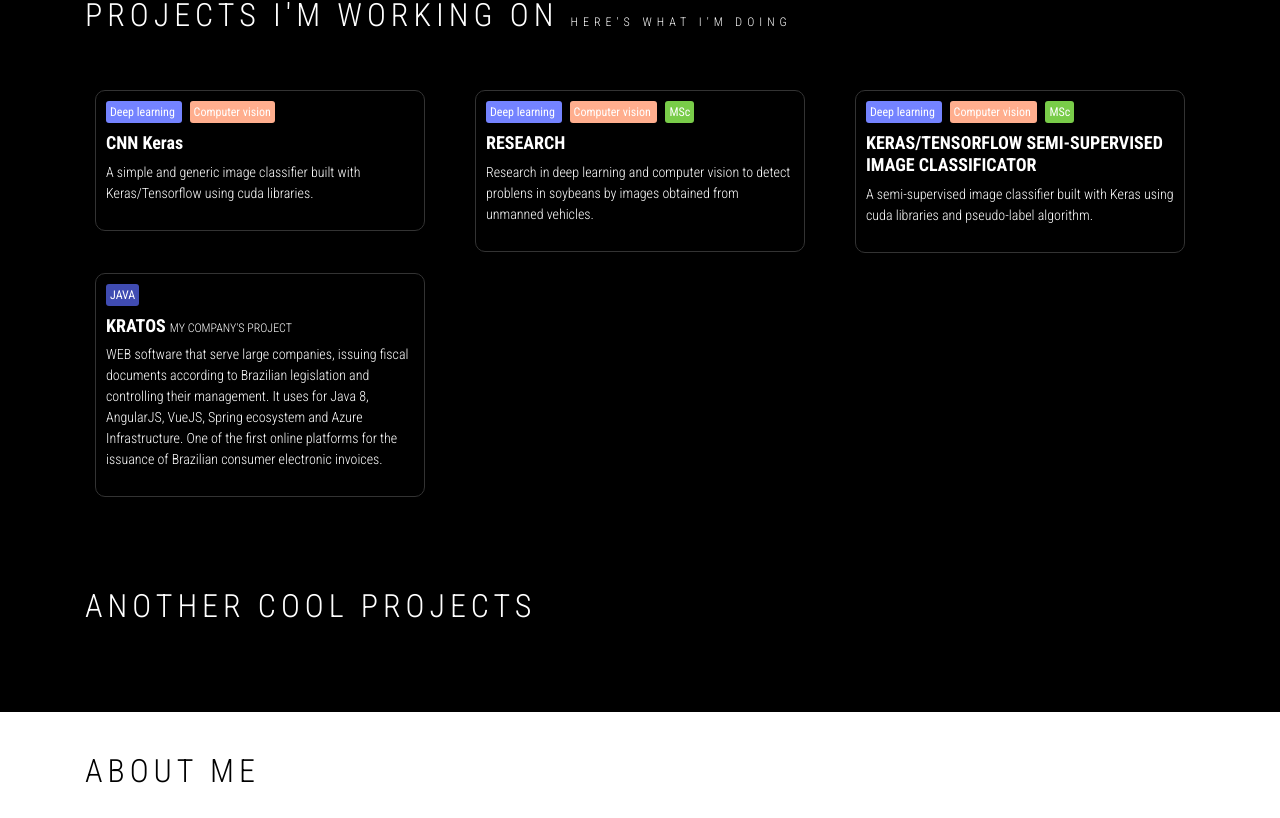
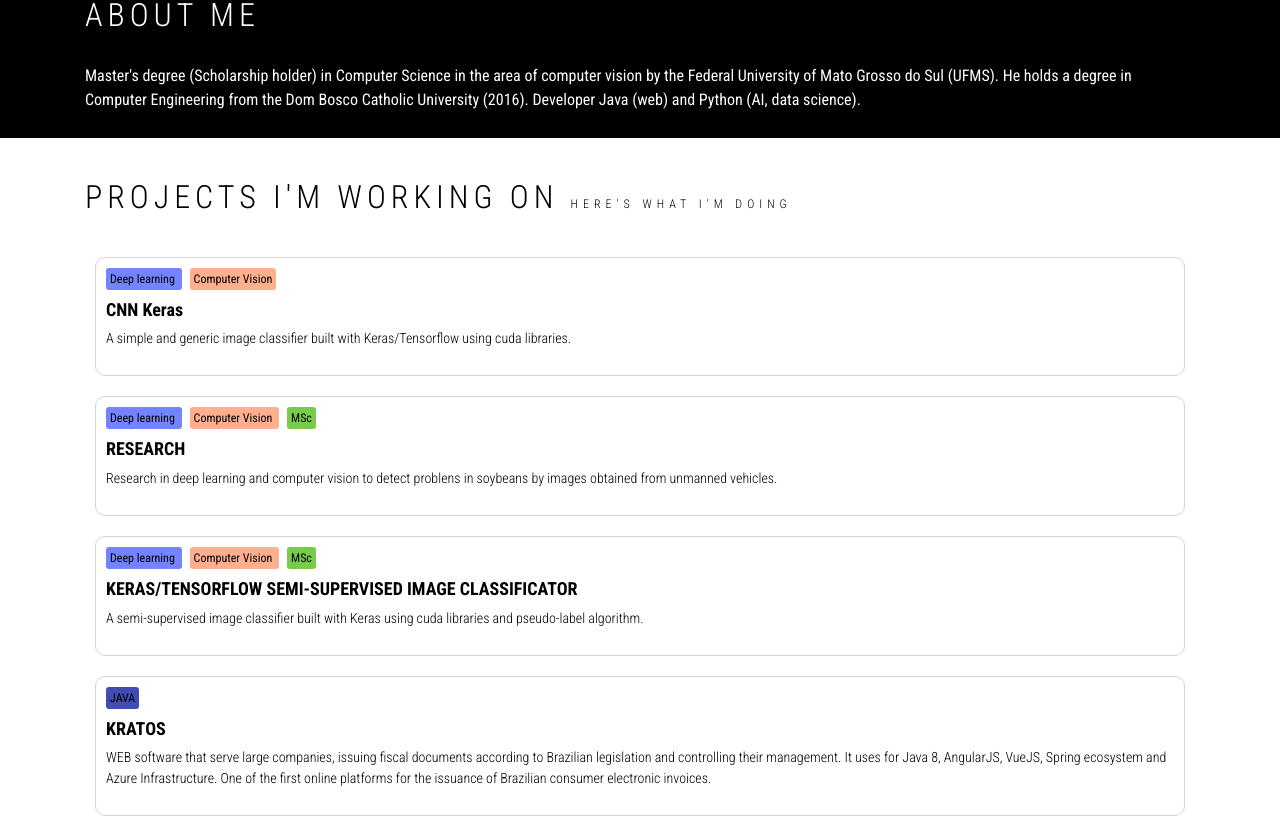
Before and after one commit to gabrielkirsten/personal-page, a Vue app: page / in a window 1280 px wide. Shown: the part 788-1606 px from the top of the page. Built offline with nearby package versions, Linux system fonts and the light colour scheme.

Commit message:
changed gk-section to use slog

```diff
--- a/src/components/gk-section.vue
+++ b/src/components/gk-section.vue
@@ -1,38 +1,6 @@
 <template>
     <div :class="getClassOfCustomStyle(customStyle)">
-        <div class="container">
-            <div class="section-title">
-                <h2> {{title}} <span> {{titleDescription}}</span></h2>
-            </div>
-
-            <b-row>
-                <b-col xs="12">
-                    <p>{{text}}</p>
-                </b-col>
-            </b-row>
-
-            <b-row class="section-itens">
-                <b-col md="4"
-                       v-for="item in items"
-                       v-bind:key="item.id">
-                    <div class="border-section" @click="goToLink(item.link)">
-                        <gk-tag :text="tag.name"
-                                :backgroundColor="tag.color"
-                                v-for="tag in item.tags"
-                                v-bind:key="tag.id">
-                            {{tag.name}}
-                        </gk-tag>
-                        <h3 class="title">
-                            {{item.title}}
-                            <span class="subtitle">{{item.subtitle}}</span>
-                        </h3>
-                        <p class="description">{{item.description}}</p>
-                    </div>
-                </b-col>
-            </b-row>
-
-        </div>
-
+        <slot/>
     </div>
 </template>
 
@@ -54,9 +22,6 @@ export default {
     text: String,
   },
   methods: {
-    goToLink(link) {
-      window.open(link, '_blank');
-    },
     getClassOfCustomStyle(customStyle) {
       switch (customStyle) {
         case 'black':
@@ -72,14 +37,6 @@ export default {
 </script>
 
 <style lang="scss" scoped>
-h2 {
-  letter-spacing: 5px;
-  font-weight: 300;
-  span {
-      font-size:12px;
-      font-weight: 300;
-  }
-}
 
 div.black {
     background-color: black;
@@ -103,40 +60,28 @@ div.white {
     }
 }
 
-.section-itens {
-    margin-bottom: 30px;
-    font-size: 14px;
-    .title {
-        font-weight: 700;
-        font-size: 18px;
-        margin-top: 10px;
-        .subtitle {
-            font-weight: 300;
-            font-size: 12px;
-        }
-    }
-    .description {
-        font-weight: 300;
-    }
-}
-
-.section-title {
-    margin-top: 30px;
-    margin-bottom: 30px;
-}
 
 .border-section {
-    border: 1px solid #333333;
+    border: 1px solid #d1d5da;
     border-radius: 10px;
     margin: 10px;
     padding: 10px;
     transition: border 0.2s linear;
     transition: background-color 0.2s linear;
     cursor: pointer;
+    transition: border 2s;
     &:hover {
-        border: 1px solid white;
-        background-color: #333333;
+        border: 1px solid #7483FF;
     }
 }
 
+h2 {
+  letter-spacing: 5px;
+  font-weight: 300;
+  span {
+      font-size:12px;
+      font-weight: 300;
+  }
+}
+
 </style>
--- a/src/scss/custom.scss
+++ b/src/scss/custom.scss
@@ -29,3 +29,25 @@ a {
   text-decoration: none;
   color: #2c3e50;
 }
+
+.section-itens {
+  margin-bottom: 30px;
+  font-size: 14px;
+  .title {
+      font-weight: 700;
+      font-size: 18px;
+      margin-top: 10px;
+      .subtitle {
+          font-weight: 300;
+          font-size: 12px;
+      }
+  }
+  .description {
+      font-weight: 300;
+  }
+}
+
+.section-title {
+  margin-top: 30px;
+  margin-bottom: 30px;
+}
--- a/src/views/Home.vue
+++ b/src/views/Home.vue
@@ -36,18 +36,110 @@
                 :text="section.text"
                 :items="section.sectionItens"
                 v-for="section in sections" v-bind:key="section.id"/>
+
+    <gk-section :customStyle="'black'">
+      <b-container>
+        <div class="section-title">
+          <h2> ABOUT ME </h2>
+        </div>
+        <b-row>
+          <b-col xs="12">
+            <p>
+              Master's degree (Scholarship holder) in Computer Science in the area of computer vision
+              by the Federal University of Mato Grosso do Sul (UFMS). He holds a degree in Computer Engineering
+              from the Dom Bosco Catholic University (2016). Developer Java (web) and Python (AI, data science).
+            </p>
+          </b-col>
+        </b-row>
+      </b-container>
+    </gk-section>
+
+
+    <gk-section :customStyle="'white'">
+      <b-container>
+        <div class="section-title">
+          <h2> PROJECTS I'M WORKING ON <span> HERE'S WHAT I'M DOING</span></h2>
+        </div>
+        <b-row class="section-itens">
+
+          <b-col md="12">
+            <div class="border-section" @click="goToLink('https://gabrielkirsten.github.io/cnn_keras/')">
+              <gk-tag text="Deep learning"
+                      backgroundColor="#7483FF"/>
+              <gk-tag text="Computer Vision"
+                      backgroundColor="#FFAE8E"/>
+              <h3 class="title">
+                CNN Keras
+              </h3>
+              <p class="description">A simple and generic image classifier built with Keras/Tensorflow using cuda libraries.</p>
+            </div>
+          </b-col>
+
+          <b-col md="12">
+            <div class="border-section" @click="goToLink('')">
+              <gk-tag text="Deep learning"
+                      backgroundColor="#7483FF"/>
+              <gk-tag text="Computer Vision"
+                      backgroundColor="#FFAE8E"/>
+              <gk-tag text="MSc"
+                      backgroundColor="#79CC49"/>
+              <h3 class="title">
+                RESEARCH
+              </h3>
+              <p class="description">
+                Research in deep learning and computer vision to detect problens in soybeans by images obtained from unmanned vehicles.
+              </p>
+            </div>
+          </b-col>
+
+          <b-col md="12">
+            <div class="border-section" @click="goToLink('https://github.com/gabrielkirsten/pseudo_label_keras')">
+              <gk-tag text="Deep learning"
+                      backgroundColor="#7483FF"/>
+              <gk-tag text="Computer Vision"
+                      backgroundColor="#FFAE8E"/>
+              <gk-tag text="MSc"
+                      backgroundColor="#79CC49"/>
+              <h3 class="title">
+                KERAS/TENSORFLOW SEMI-SUPERVISED IMAGE CLASSIFICATOR
+              </h3>
+              <p class="description">
+                A semi-supervised image classifier built with Keras using cuda libraries and pseudo-label algorithm.
+              </p>
+            </div>
+          </b-col>
+
+          <b-col md="12">
+            <div class="border-section" @click="goToLink('https://somoskratos.com.br')">
+              <gk-tag text="JAVA"
+                      backgroundColor="#404CB2"/>
+              <h3 class="title">
+                KRATOS
+              </h3>
+              <p class="description">
+                WEB software that serve large companies, issuing fiscal documents according to Brazilian legislation and controlling their management. It uses for Java 8, AngularJS, VueJS, Spring ecosystem and Azure Infrastructure. One of the first online platforms for the issuance of Brazilian consumer electronic invoices.
+              </p>
+            </div>
+          </b-col>
+
+        </b-row>
+      </b-container>
+    </gk-section>
+
   </div>
 </template>
 
 <script>
 import GkTitle from '@/components/gk-title.vue';
 import GkSection from '@/components/gk-section.vue';
+import GkTag from '@/components/gk-tag.vue';
 
 export default {
   name: 'home',
   components: {
     GkTitle,
     GkSection,
+    GkTag,
   },
   data() {
     return {
@@ -83,57 +175,13 @@ export default {
           tooltip: 'send me a messsage on whatsapp',
         },
       ],
-
-      sections: [
-        {
-          id: 1,
-          title: 'PROJECTS I\'M WORKING ON',
-          titleDescription: 'HERE\'S WHAT I\'M DOING',
-          sectionItens: [
-            {
-              id: 1,
-              title: 'CNN Keras',
-              tags: [{ name: 'Deep learning', color: '#7483FF' }, { name: 'Computer vision', color: '#FFAE8E' }],
-              description: 'A simple and generic image classifier built with Keras/Tensorflow using cuda libraries.',
-              link: 'https://gabrielkirsten.github.io/cnn_keras/',
-            },
-            {
-              id: 2,
-              title: 'RESEARCH',
-              tags: [{ name: 'Deep learning', color: '#7483FF' }, { name: 'Computer vision', color: '#FFAE8E' }, { name: 'MSc', color: '#79CC49' }],
-              description: 'Research in deep learning and computer vision to detect problens in soybeans by images obtained from unmanned vehicles.',
-            },
-            {
-              id: 3,
-              title: 'KERAS/TENSORFLOW SEMI-SUPERVISED IMAGE CLASSIFICATOR',
-              tags: [{ name: 'Deep learning', color: '#7483FF' }, { name: 'Computer vision', color: '#FFAE8E' }, { name: 'MSc', color: '#79CC49' }],
-              description: 'A semi-supervised image classifier built with Keras using cuda libraries and pseudo-label algorithm.',
-              link: 'https://github.com/gabrielkirsten/pseudo_label_keras',
-            },
-            {
-              id: 4,
-              title: 'KRATOS',
-              tags: [{ name: 'JAVA', color: '#404CB2' }],
-              subtitle: "MY COMPANY'S PROJECT",
-              description: 'WEB software that serve large companies, issuing fiscal documents according to Brazilian legislation and controlling their management. It uses for Java 8, AngularJS, VueJS, Spring ecosystem and Azure Infrastructure. One of the first online platforms for the issuance of Brazilian consumer electronic invoices.',
-              link: 'https://somoskratos.com.br',
-            },
-          ],
-        },
-        {
-          id: 2,
-          title: 'ANOTHER COOL PROJECTS',
-        },
-        {
-          id: 3,
-          title: 'ABOUT ME',
-          style: 'white',
-          text: 'Master\'s degree (Scholarship holder) in Computer Science in the area of computer vision by the Federal University of Mato Grosso do Sul (UFMS). He holds a degree in Computer Engineering from the Dom Bosco Catholic University (2016). Developer Java (web) and Python (AI, data science).',
-          customStyle: 'white',
-        },
-      ],
     };
   },
+  methods: {
+     goToLink(link) {
+      window.open(link, '_blank');
+    },
+  }
 };
 </script>
 
```
